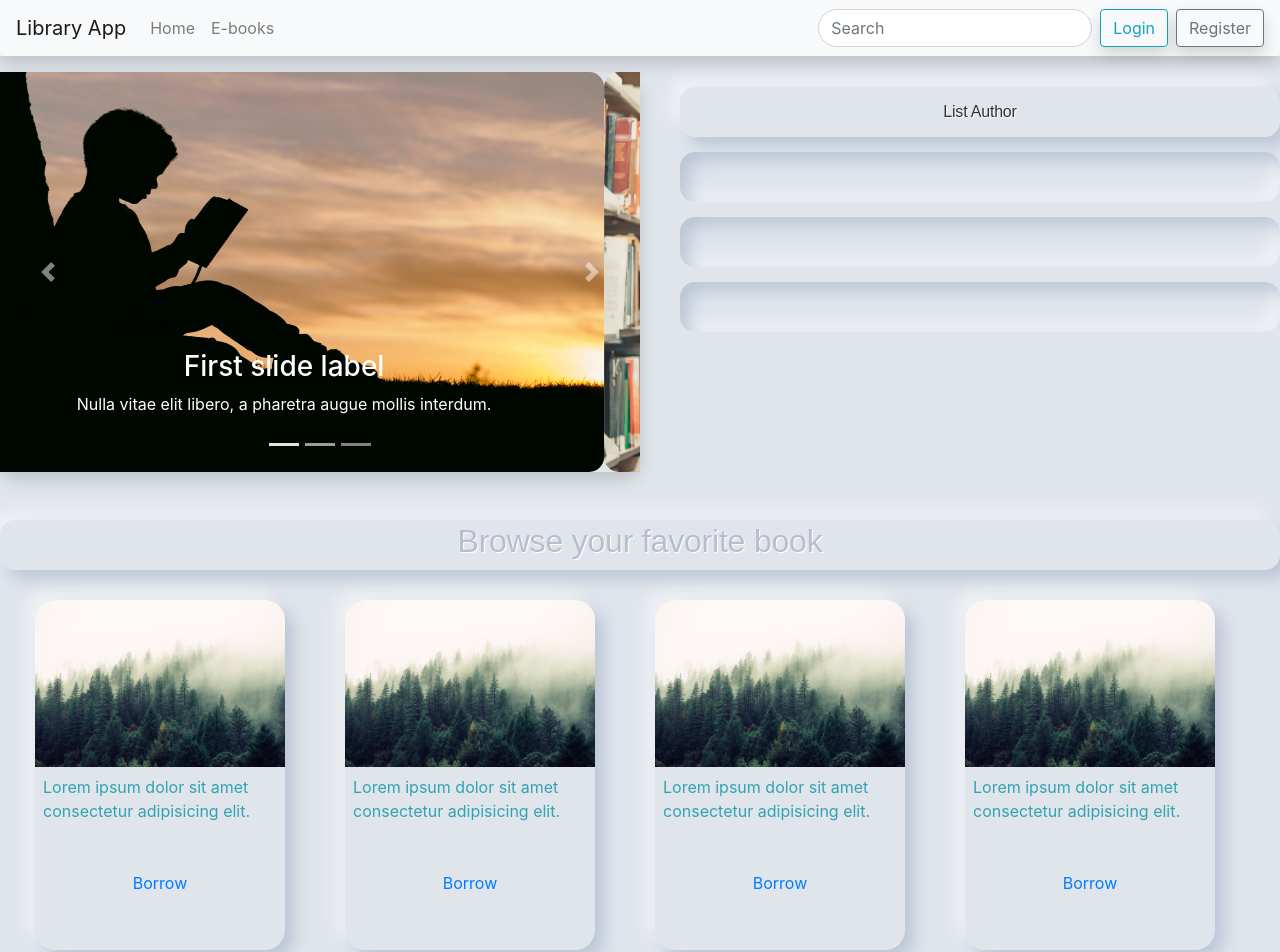
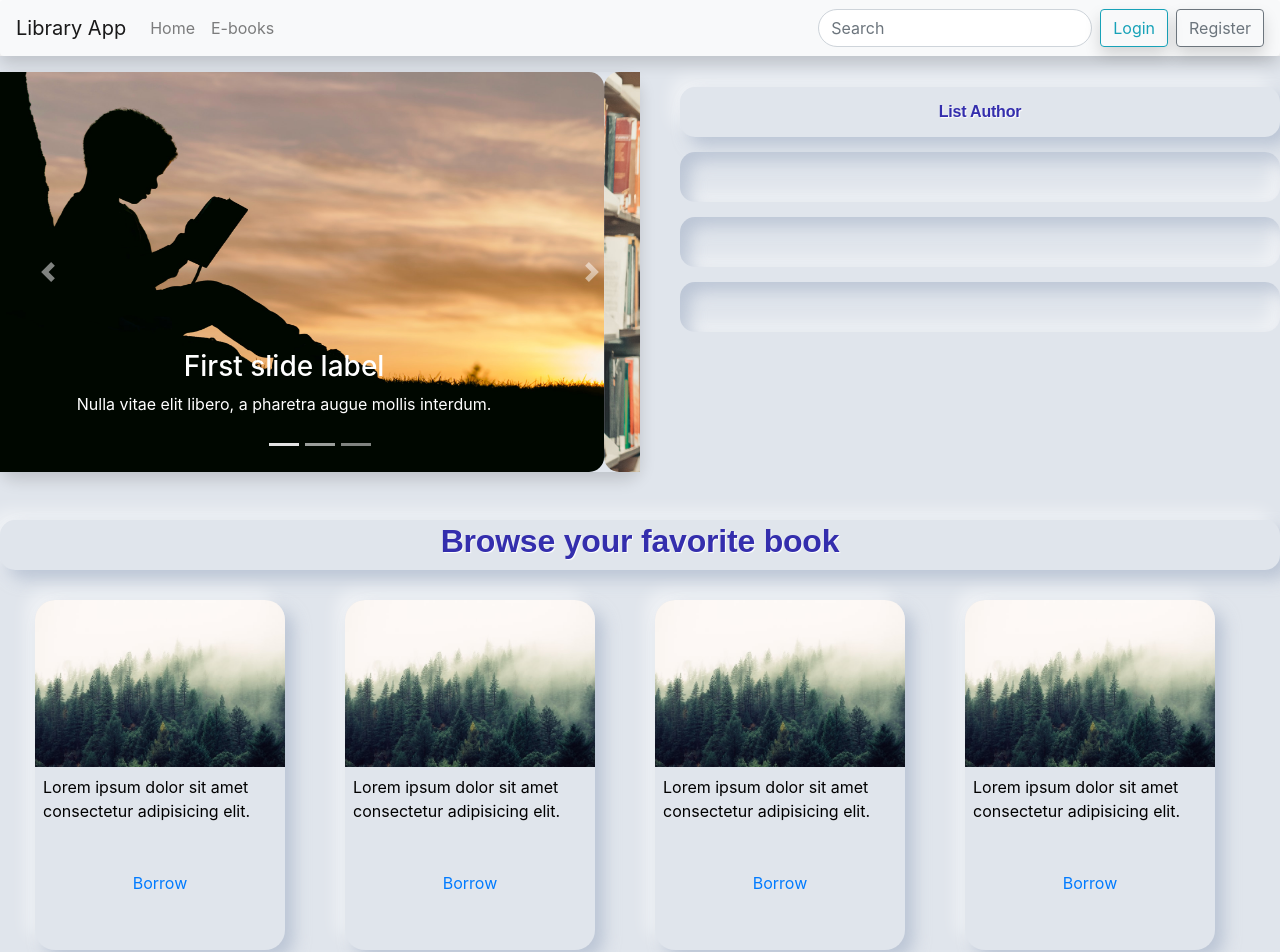
Before and after one commit to luthfidev/muhilibrary-reactjs, a React (Create React App) app: page /test in a window 1280 px wide. Shown: the top 952 px of the page. Built offline with nearby package versions, Linux system fonts and the light colour scheme; what redux-promise-middleware would draw is missing.

Commit message:
Update style.css

```diff
--- a/src/assets/css/style.css
+++ b/src/assets/css/style.css
@@ -27,6 +27,7 @@
   .landing-title-author {
     margin-top: 15px;
     align-items: center;
+    font-weight: bold;
     background-color:#E0E5EC;
     box-shadow: 9px 9px 16px rgb(163,177,198,0.6), -9px -9px 16px    rgba(255,255,255, 0.5);
     border-radius: 15px;
@@ -37,7 +38,7 @@
     width: 100%;
     font-family: 'Montserrat', sans-serif;
     letter-spacing: -0.2px;
-    color: #333333;
+    color: #342ead;
     text-shadow: 1px 1px 1px #FFF
   }
 
@@ -66,8 +67,9 @@
 
   .landing-card-title h2{
     font-family: 'Montserrat', sans-serif;
+    font-weight: bold;
     letter-spacing: -0.2px;
-    color: #BABECC;
+    color: #342ead;
     text-shadow: 1px 1px 1px #FFF
   }
 
@@ -94,7 +96,7 @@
   }
 
   .card-book-text {
-    color: #32a3b1;
+    color: black;
   }
 
   .card-book-btn {
@@ -103,16 +105,21 @@
 
   .card-book-btn  .btn-borrow{
     display: inline-block;
+    color:#342ead;
+    font-family: sans-serif;
+    font-weight: bold;
     padding: 10px 20px;
     margin-top: 15px;
     border-radius: 40px;
-    color: #32a3b1;
+    background-color: #e0e5ec;
     font-size: 16px;
     text-decoration: none;
-    box-shadow: -4px -4px 15px rgba(255,255,255,1), 4px 4px 15px rgba(0,0,0,0.1);
+    box-shadow: 9px 9px 16px rgb(163,177,198,0.6),
+                 -9px -9px 16px rgba(255,255,255,0.5);
   }
 
   .card-book-btn  .btn-borrow:hover{
+
     box-shadow: inset -4px -4px 10px rgba(255,255,255,0.5), inset 4px 4px 10px rgba(0,0,0,0.1);
 
   }
```
